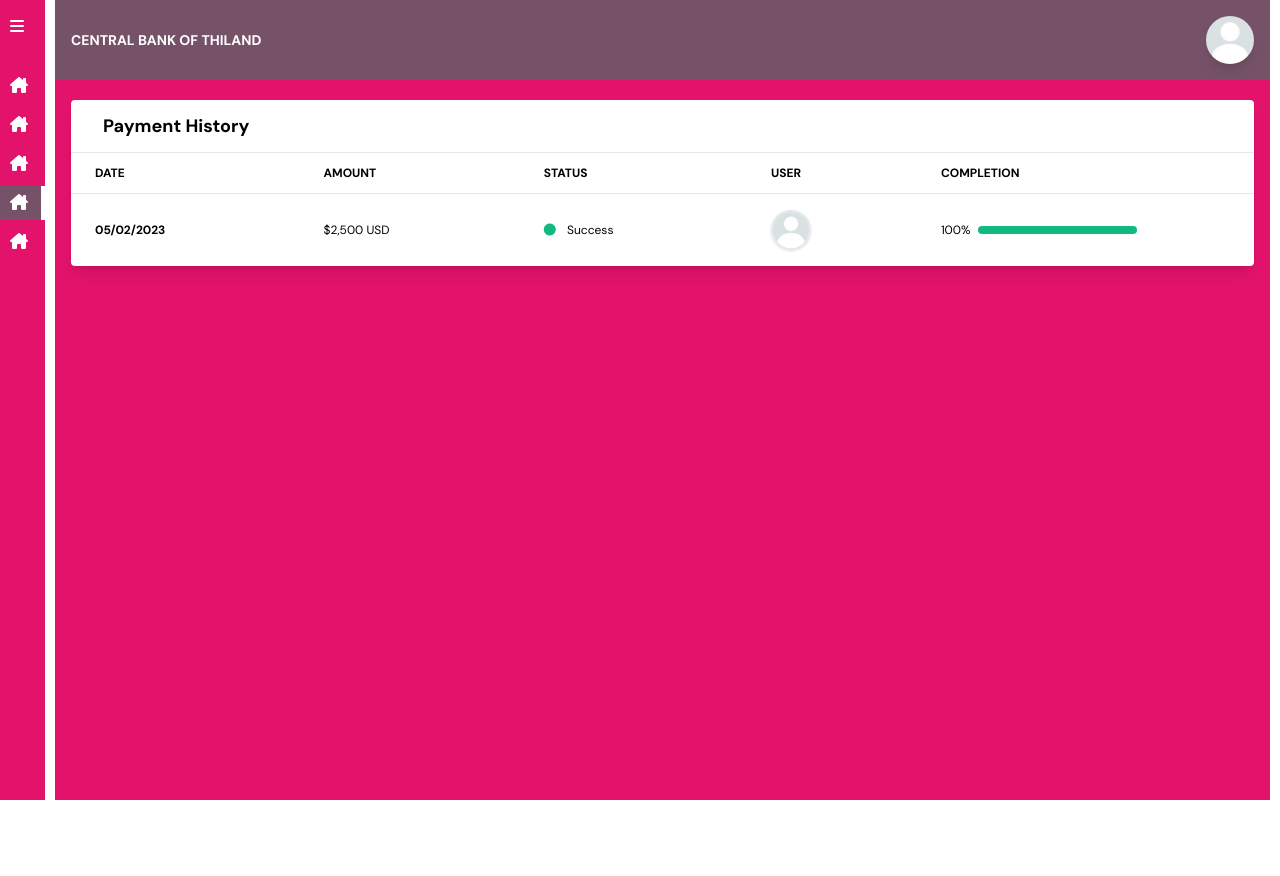
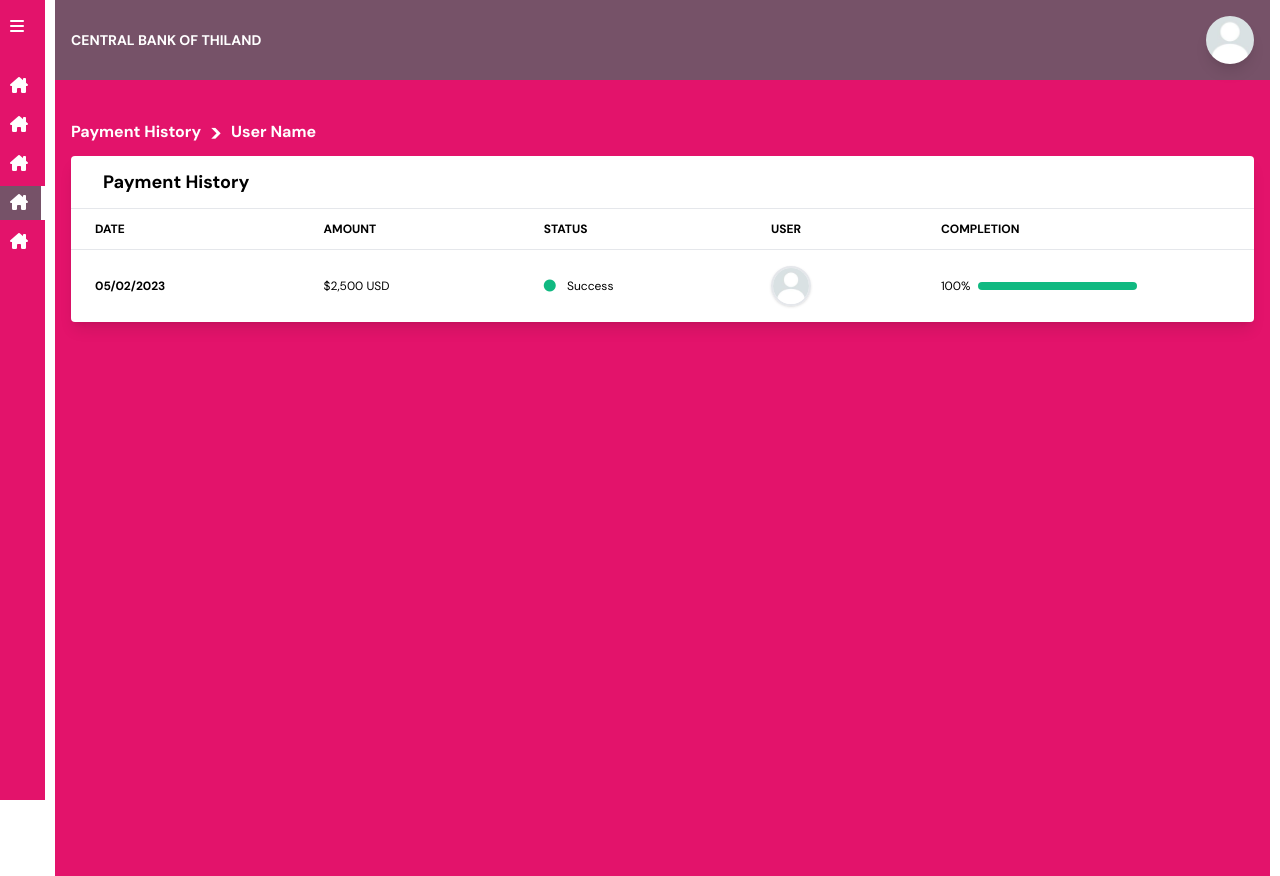
Before and after one commit to AyonJD/payment-dashboard, a React (Create React App) app: page /dashboard/payment in a window 1280 px wide. Before the commit the page ends 800 px from the top, so only its background shows below. Built offline with nearby package versions, Linux system fonts and the light colour scheme.

Commit message:
Breadcrumb solved

```diff
--- a/src/components/Breadcrumb/Breadcrumb.js
+++ b/src/components/Breadcrumb/Breadcrumb.js
@@ -2,7 +2,7 @@ import React from 'react';
 
 const Breadcrumb = ({ title, userName }) => {
     return (
-        <div className="breadcrumb flex items-center px-4 mb-2 mt-4">
+        <div className="breadcrumb flex items-center px-4 mb-2 pt-4">
             <h1 className='text-md font-bold text-white '> {title} </h1>
             <h1 className='text-2xl font-bold text-white mx-2'> {`>`} </h1>
             <h1 className='text-md font-bold text-white '> {userName} </h1>
--- a/src/pages/UserDashboard/CashOut.js
+++ b/src/pages/UserDashboard/CashOut.js
@@ -1,10 +1,12 @@
 import React from 'react';
+import Breadcrumb from '../../components/Breadcrumb/Breadcrumb';
 import CashOutForm from '../../components/Forms/UserForms/CashOutForm';
 
 const CashOut = () => {
     return (
         <div className='bg-bkash height_handle flex items-center'>
-            <div className="flex flex-wrap mt-4">
+            <div className="flex flex-wrap">
+                <Breadcrumb title="Cash Out" userName="User Name" />
                 <div className="w-full mb-12 px-4">
                     <CashOutForm title="Cash Out" />
                 </div>
--- a/src/pages/UserDashboard/Deposit.js
+++ b/src/pages/UserDashboard/Deposit.js
@@ -1,11 +1,15 @@
 import React from 'react';
+import Breadcrumb from '../../components/Breadcrumb/Breadcrumb';
 import ProfileCard from '../../components/Cards/UserCards/ProfileCard';
 import DepositForm from '../../components/Forms/UserForms/DepositForm';
 
 const Deposit = () => {
     return (
-        <>
-            <div className="flex flex-wrap bg-bkash height_handle items-center">
+        <div className='bg-bkash height_handle'>
+            <div className="pt-6">
+                <Breadcrumb title="Deposit" userName="User Name" />
+            </div>
+            <div className="flex flex-wrap items-center">
                 <div className="w-full lg:w-8/12 px-4">
                     <DepositForm title="Deposit" />
                 </div>
@@ -13,7 +17,7 @@ const Deposit = () => {
                     <ProfileCard />
                 </div>
             </div>
-        </>
+        </div>
     );
 };
 
--- a/src/pages/UserDashboard/Payment.js
+++ b/src/pages/UserDashboard/Payment.js
@@ -1,10 +1,12 @@
 import React from 'react';
+import Breadcrumb from '../../components/Breadcrumb/Breadcrumb';
 import PaymentHistoryTable from '../../components/Tables/UserTable/PaymentHistoryTable';
 
 const Payment = () => {
     return (
-        <div className='bg-bkash  w-full'>
-            <div className="flex pt-5 justify-center flex-wrap height_handle w-full">
+        <div className='bg-bkash w-full pt-5'>
+            <Breadcrumb title="Payment History" userName="User Name" />
+            <div className="flex justify-center flex-wrap height_handle w-full">
                 <div className="w-full px-4">
                     <PaymentHistoryTable color="light" />
                 </div>
```
